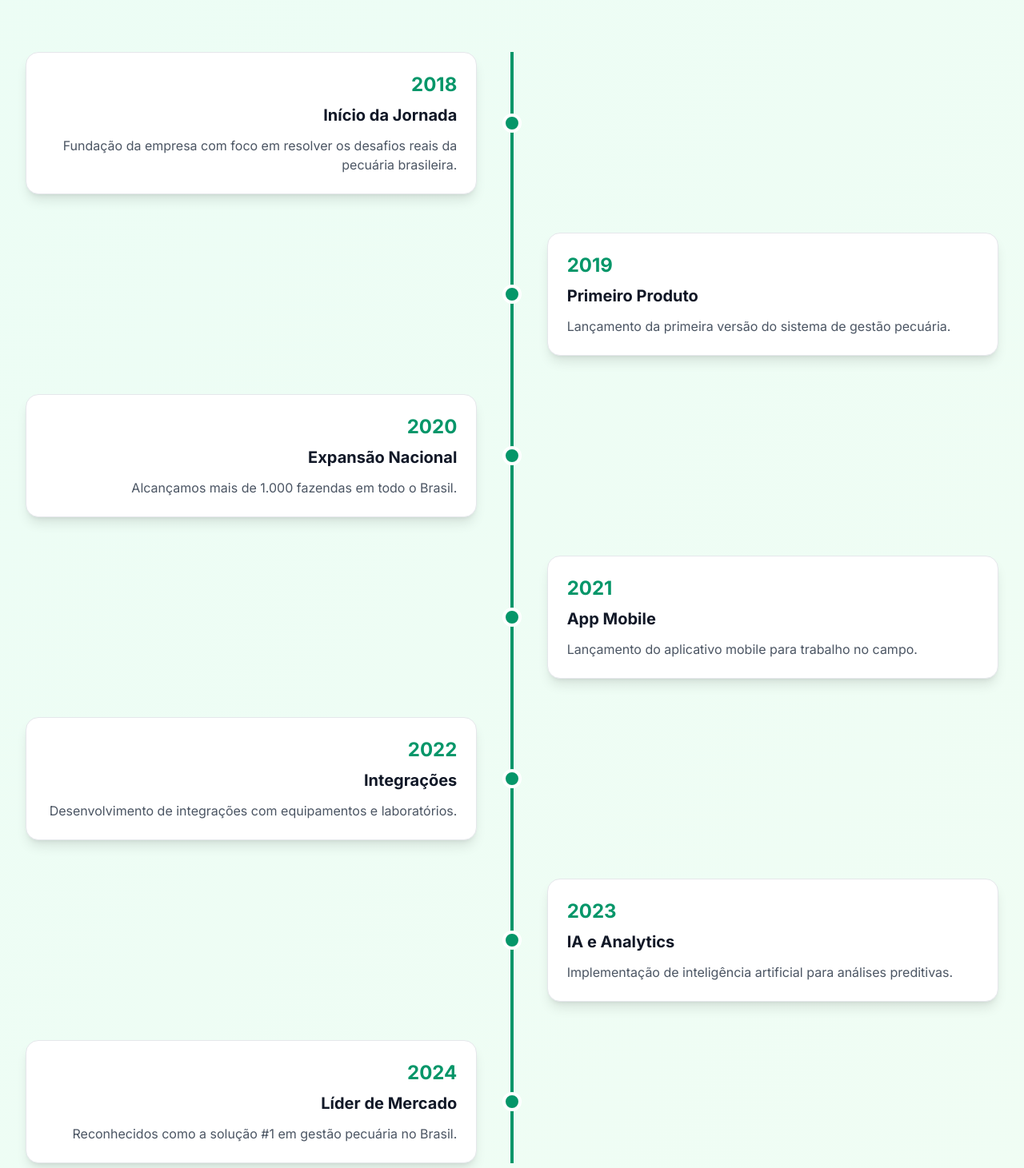
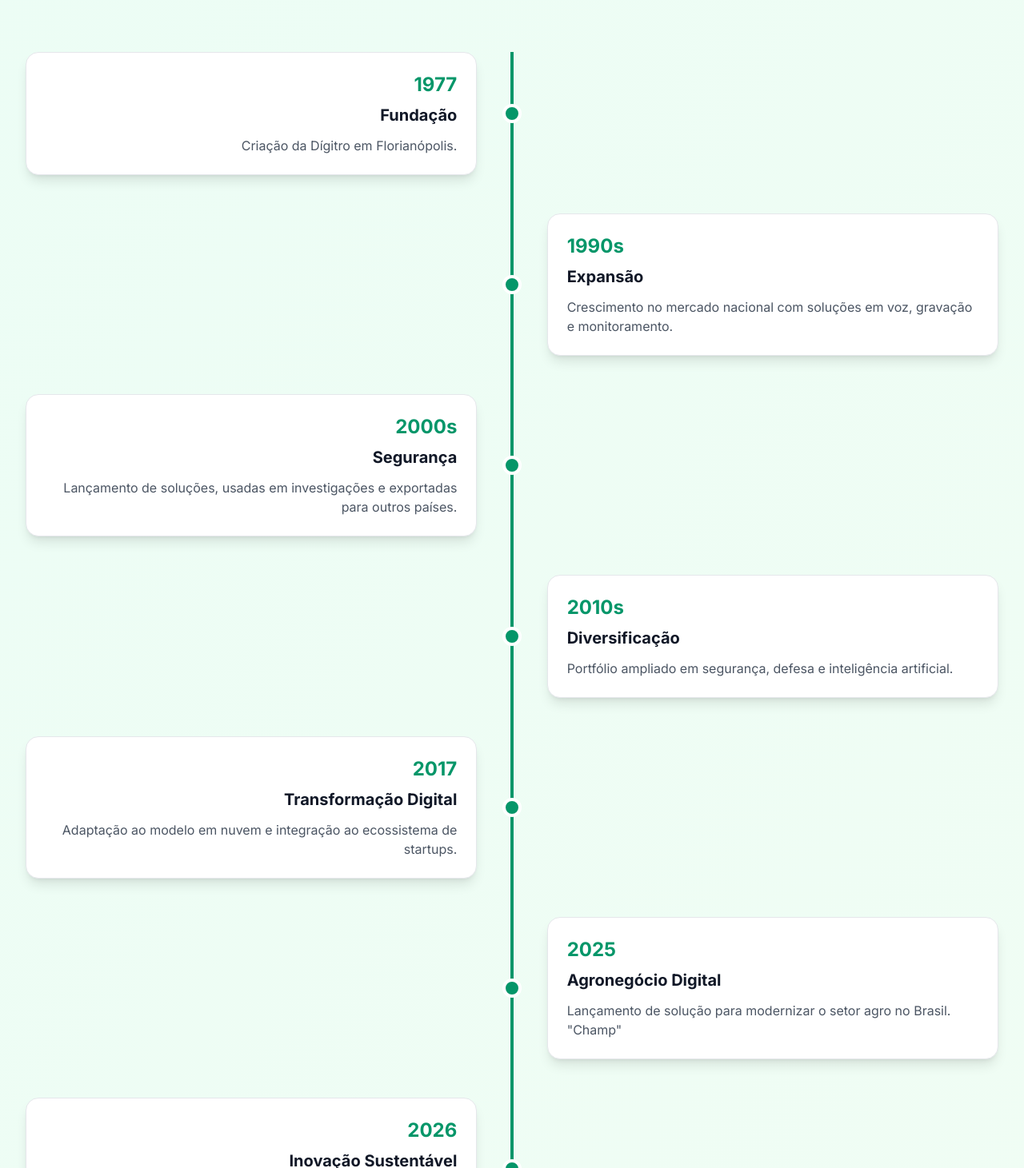
Before and after one commit to DIEGOHORVATTI/horvatti-champ-funnel, a React (Vite) app: page /sobre-nos in a window 1280 px wide. Shown: the part 3129-4590 px from the top of the page at 80% size. Built offline with nearby package versions, Linux system fonts and the light colour scheme.

Commit message:
feat: update timeline in SobreNos component with historical milestones and descriptions

```diff
--- a/src/pages/SobreNos.tsx
+++ b/src/pages/SobreNos.tsx
@@ -58,40 +58,41 @@ export default function SobreNos() {
 
   const timeline = [
     {
-      year: '2018',
-      title: 'Início da Jornada',
-      description:
-        'Fundação da empresa com foco em resolver os desafios reais da pecuária brasileira.',
+      year: '1977',
+      title: 'Fundação',
+      description: 'Criação da Dígitro em Florianópolis.',
     },
     {
-      year: '2019',
-      title: 'Primeiro Produto',
-      description: 'Lançamento da primeira versão do sistema de gestão pecuária.',
+      year: '1990s',
+      title: 'Expansão',
+      description: 'Crescimento no mercado nacional com soluções em voz, gravação e monitoramento.',
     },
     {
-      year: '2020',
-      title: 'Expansão Nacional',
-      description: 'Alcançamos mais de 1.000 fazendas em todo o Brasil.',
+      year: '2000s',
+      title: 'Segurança',
+      description:
+        'Lançamento de soluções, usadas em investigações e exportadas para outros países.',
     },
     {
-      year: '2021',
-      title: 'App Mobile',
-      description: 'Lançamento do aplicativo mobile para trabalho no campo.',
+      year: '2010s',
+      title: 'Diversificação',
+      description: 'Portfólio ampliado em segurança, defesa e inteligência artificial.',
     },
     {
-      year: '2022',
-      title: 'Integrações',
-      description: 'Desenvolvimento de integrações com equipamentos e laboratórios.',
+      year: '2017',
+      title: 'Transformação Digital',
+      description: 'Adaptação ao modelo em nuvem e integração ao ecossistema de startups.',
     },
     {
-      year: '2023',
-      title: 'IA e Analytics',
-      description: 'Implementação de inteligência artificial para análises preditivas.',
+      year: '2025',
+      title: 'Agronegócio Digital',
+      description: 'Lançamento de solução para modernizar o setor agro no Brasil. "Champ"',
     },
     {
-      year: '2024',
-      title: 'Líder de Mercado',
-      description: 'Reconhecidos como a solução #1 em gestão pecuária no Brasil.',
+      year: '2026',
+      title: 'Inovação Sustentável',
+      description:
+        'Expansão das soluções digitais no agronegócio com foco em tecnologia e eficiência.',
     },
   ]
 
```
